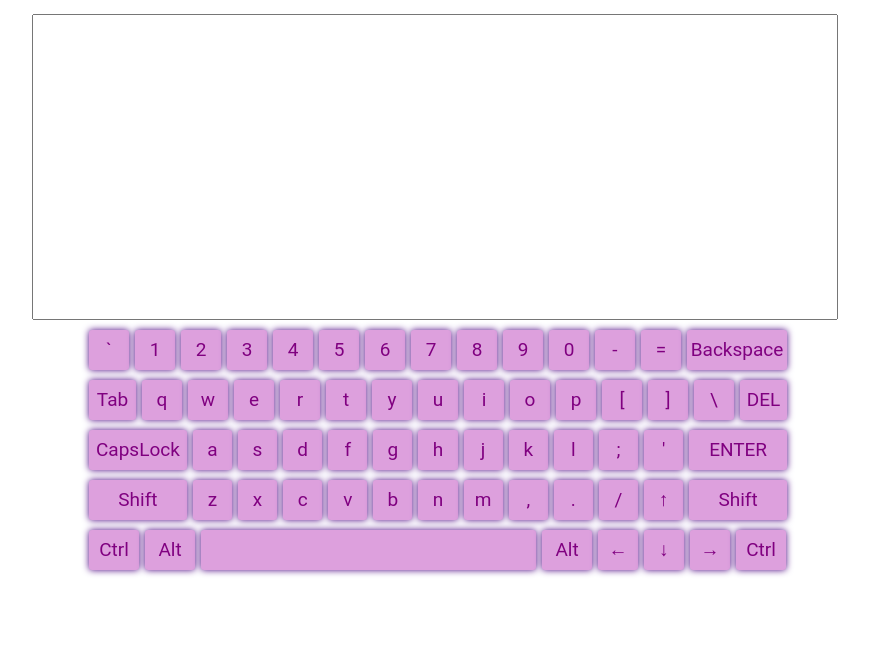
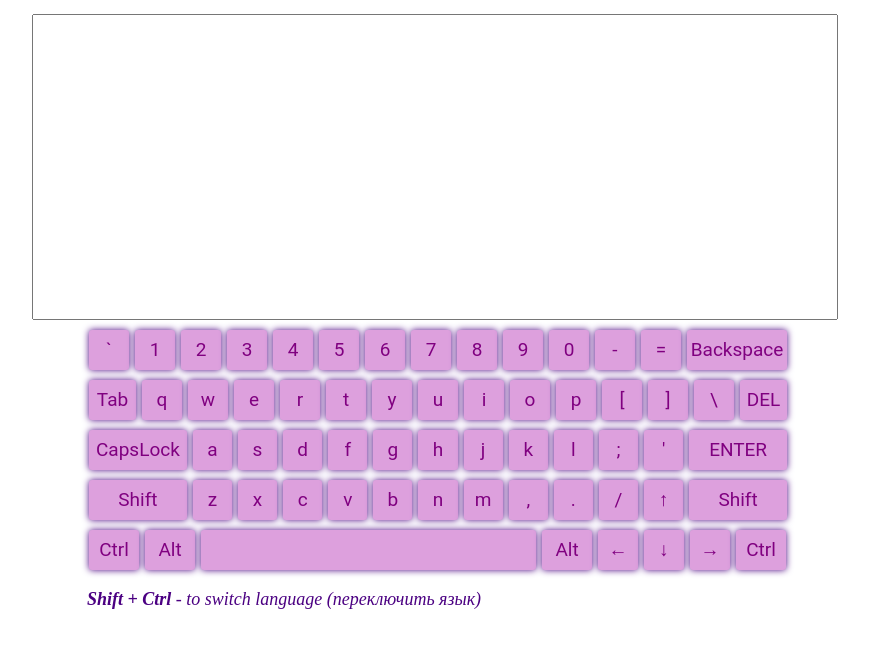
Before and after one commit to KarinaMasalova/virtual-keyboard, a website: page index.html in a window 1280 px wide. Shown: the whole page, without its empty margins (205-1074 px from the left). Drawn offline with nearby package versions, Linux system fonts and the light colour scheme.

Commit message:
feat: add info about switching languages

```diff
--- a/script.js
+++ b/script.js
@@ -333,6 +333,11 @@ function createElements() {
   const rows = createRows(allKeys);
   keyboard.append(...rows);
 
+  const howToSwitchLang = document.createElement('div');
+  howToSwitchLang.classList.add(css.switchLang);
+  howToSwitchLang.innerHTML = '<p><strong>Shift + Ctrl</strong> - to switch language (переключить язык)</p>';
+  wrapper.appendChild(howToSwitchLang);
+
   return wrapper;
 }
 
--- a/style.css
+++ b/style.css
@@ -43,6 +43,18 @@
   line-height: 40px;
 }
 
+.switchLang {
+  width: 696px;
+  margin: 20px auto;
+  font-size: 18px;
+  font-style: italic;
+  color: indigo;
+}
+
+strong {
+  font-weight: bold;
+}
+
 .key:hover,
 .keydown {
   background-color:mediumorchid;
```
